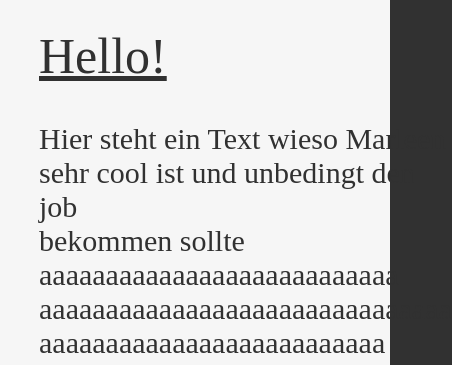
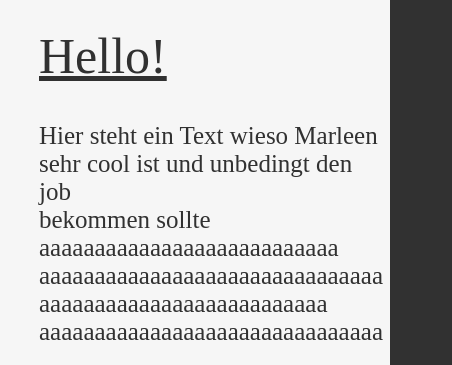
Before and after one commit to cattekk/Folio, a plain HTML site: page index.html in a window 390 px wide. Shown: the part 2450-2815 px from the top of the page, 452 px wide, since content can reach past the window. Drawn offline with Linux system fonts and the light colour scheme; a web font is replaced by a local one.

Commit message:
Add files via upload

```diff
--- a/style.css
+++ b/style.css
@@ -306,7 +306,9 @@ nav .fa-solid{
 	.bighello{
 		font-size:50px;
 	}
-
+	.text{
+		font-size:25px;
+	}
 	.about-col-1{
 		display:none;
 	}
```
